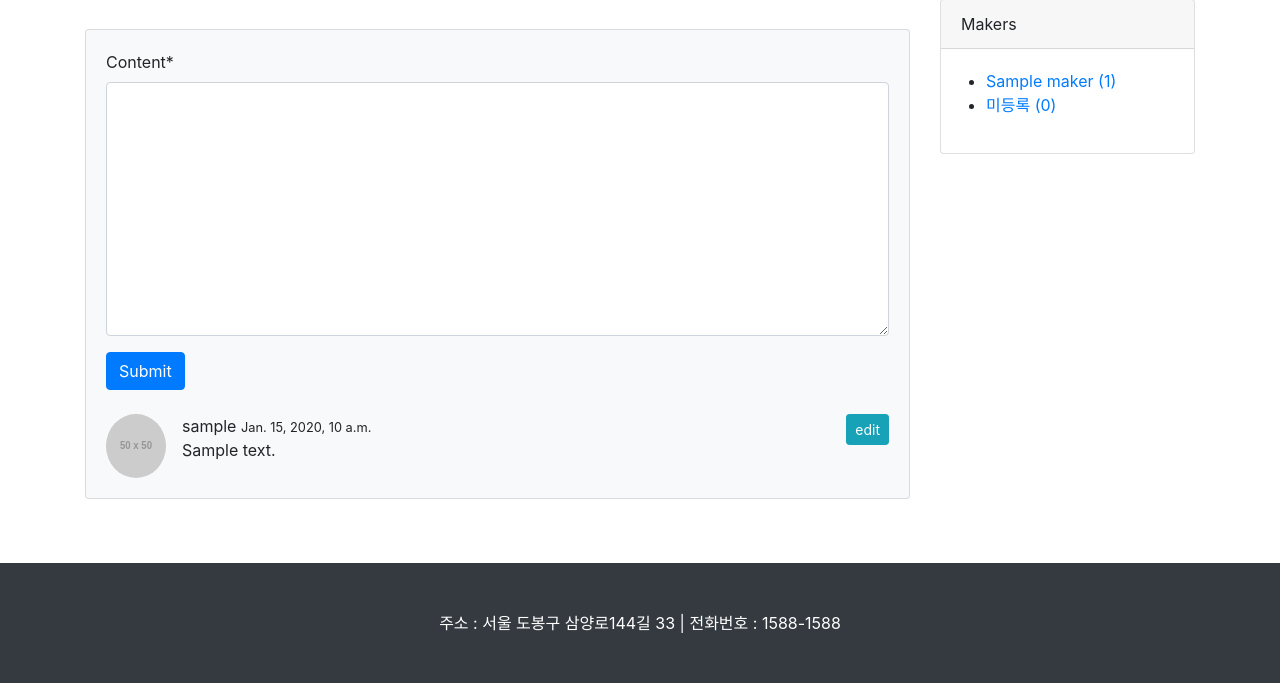
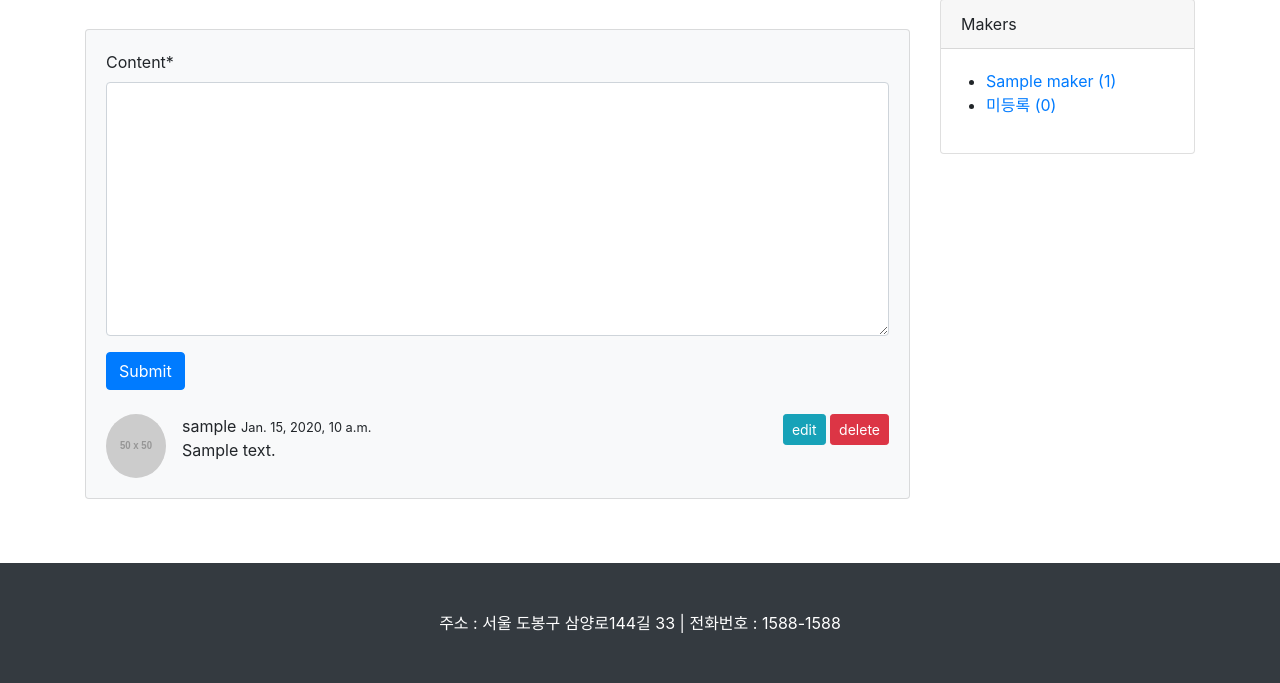
Before and after one commit to 23goqkfkrl/shoppingMall, a Django app: page /items/1/ in a window 1280 px wide. Shown: the part 405-1088 px from the top of the page. Run offline with Django 4.2, Linux system fonts and the light colour scheme; a user stored in the database is signed in; tables that the repository leaves empty hold one stand-in row (values such as "Sample post"); grey boxes marked "Sample" are stand-in pictures; grey boxes labelled with a size stand in for pictures from a placeholder-image service; some libraries are stand-ins or nearby versions.

Commit message:
댓글 삭제하기

```diff
--- a/items/templates/items/post_detail.html
+++ b/items/templates/items/post_detail.html
@@ -80,12 +80,43 @@
                                             <img class="d-flex mr-3 rounded-circle" src="https://dummyimage.com/50x50/ced4da/6c757d.jpg" width="60px" alt="..." />
                                             <div class="media-body">
                                                 {% if user.is_authenticated and comment.author == user %}
-                                                    <a role="button"
-                                                       class="btn btn-sm btn-info float-right"
-                                                       id="comment-{{comment.pk}}-update-btn"
-                                                       href="/items/update_comment/{{ comment.pk }}/">
-                                                        edit
-                                                    </a>
+                                                    <div class="float-right">
+                                                        <a role="button"
+                                                            class="btn btn-sm btn-info"
+                                                            id="comment-{{comment.pk}}-update-btn"
+                                                            href="/items/update_comment/{{ comment.pk }}/">
+                                                            edit
+                                                        </a>
+                                                        <a role="button"
+                                                            href="#"
+                                                            id="comment-{{ comment.pk }}-delete-modal-btn"
+                                                            class="btn btn-sm btn-danger"
+                                                            data-toggle="modal" data-target="#deleteCommentModal-{{comment.pk}}">
+                                                            delete
+                                                        </a>
+                                                    </div>
+
+                                                <!-- Modal -->
+<div class="modal fade" id="deleteCommentModal-{{comment.pk}}" tabindex="-1" role="dialog" aria-labelledby="deleteCommentModalLabel" aria-hidden="true">
+  <div class="modal-dialog">
+    <div class="modal-content">
+      <div class="modal-header">
+        <h5 class="modal-title" id="deleteModalLabel">Are You Sure?</h5>
+        <button type="button" class="close" data-dismiss="modal" aria-label="Close">
+          <span aria-hidden="true">&times;</span>
+        </button>
+      </div>
+      <div class="modal-body">
+        <del>{{ comment | linebreaks }}</del>
+      </div>
+      <div class="modal-footer">
+        <button type="button" class="btn btn-secondary" data-dismiss="modal">Cancel</button>
+        <a role="button" class="btn btn-danger" href="/items/delete_comment/{{comment.pk}}/">Delete</a>
+      </div>
+    </div>
+  </div>
+</div>
+
                                                 {% endif %}
                                                 <div class="fw-bold">
                                                     {{ comment.author.username }}
--- a/items/urls.py
+++ b/items/urls.py
@@ -10,5 +10,6 @@ urlpatterns = [
     path('create_post/', views.PostCreate.as_view()),
     path('update_post/<int:pk>/', views.PostUpdate.as_view()),
     path('<int:pk>/new_comment/', views.new_comment),
-    path('update_comment/<int:pk>/', views.CommentUpdate.as_view())
+    path('update_comment/<int:pk>/', views.CommentUpdate.as_view()),
+    path('delete_comment/<int:pk>/', views.delete_comment),
 ]
--- a/items/views.py
+++ b/items/views.py
@@ -184,3 +184,12 @@ class CommentUpdate(LoginRequiredMixin, UpdateView):
             return super(CommentUpdate, self).dispatch(request, *args, **kwargs)
         else:
             raise PermissionDenied
+
+def delete_comment(request, pk):
+    comment = get_object_or_404(Comment, pk=pk)
+    post = comment.post
+    if request.user.is_authenticated and request.user == comment.author:
+        comment.delete()
+        return redirect(post.get_absolute_url())
+    else:
+        raise PermissionDenied
```
